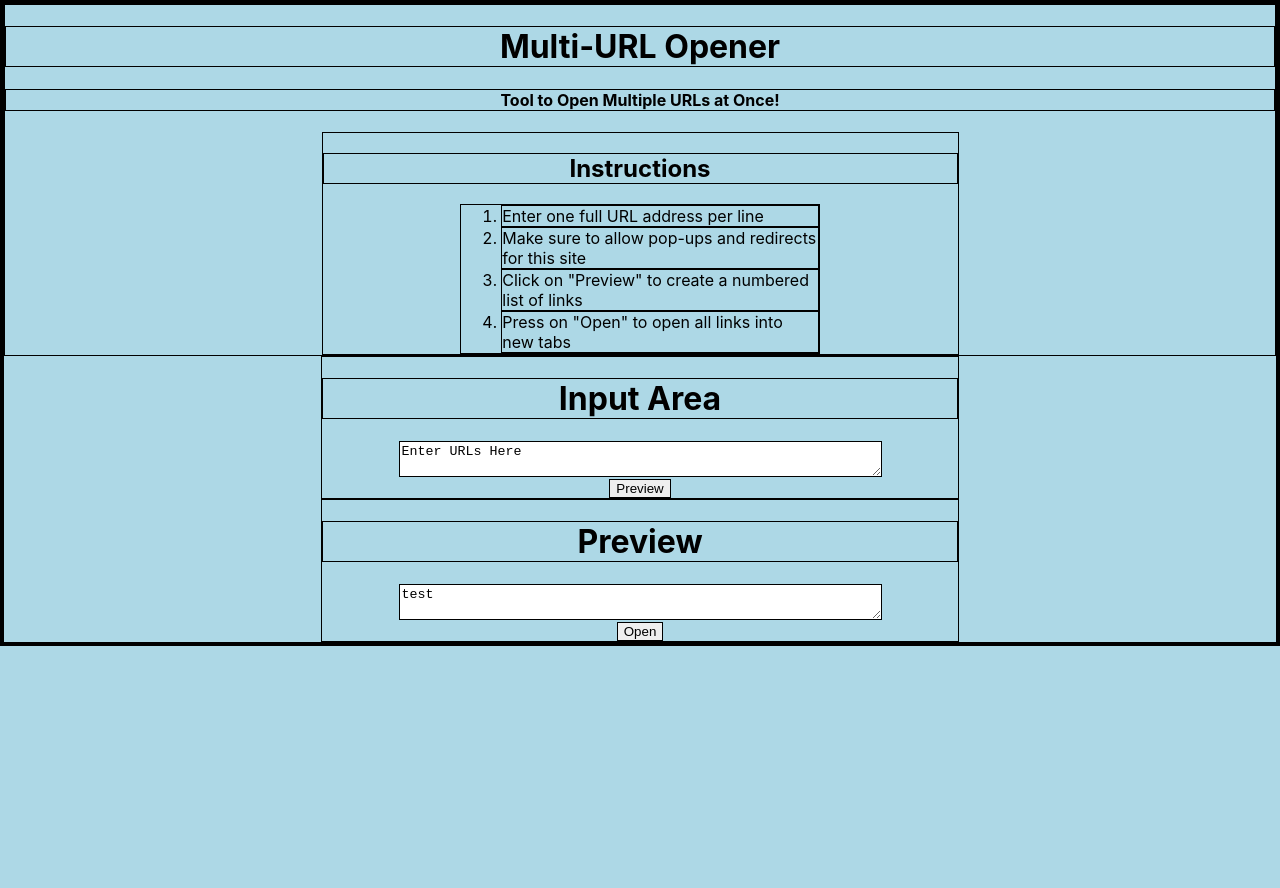
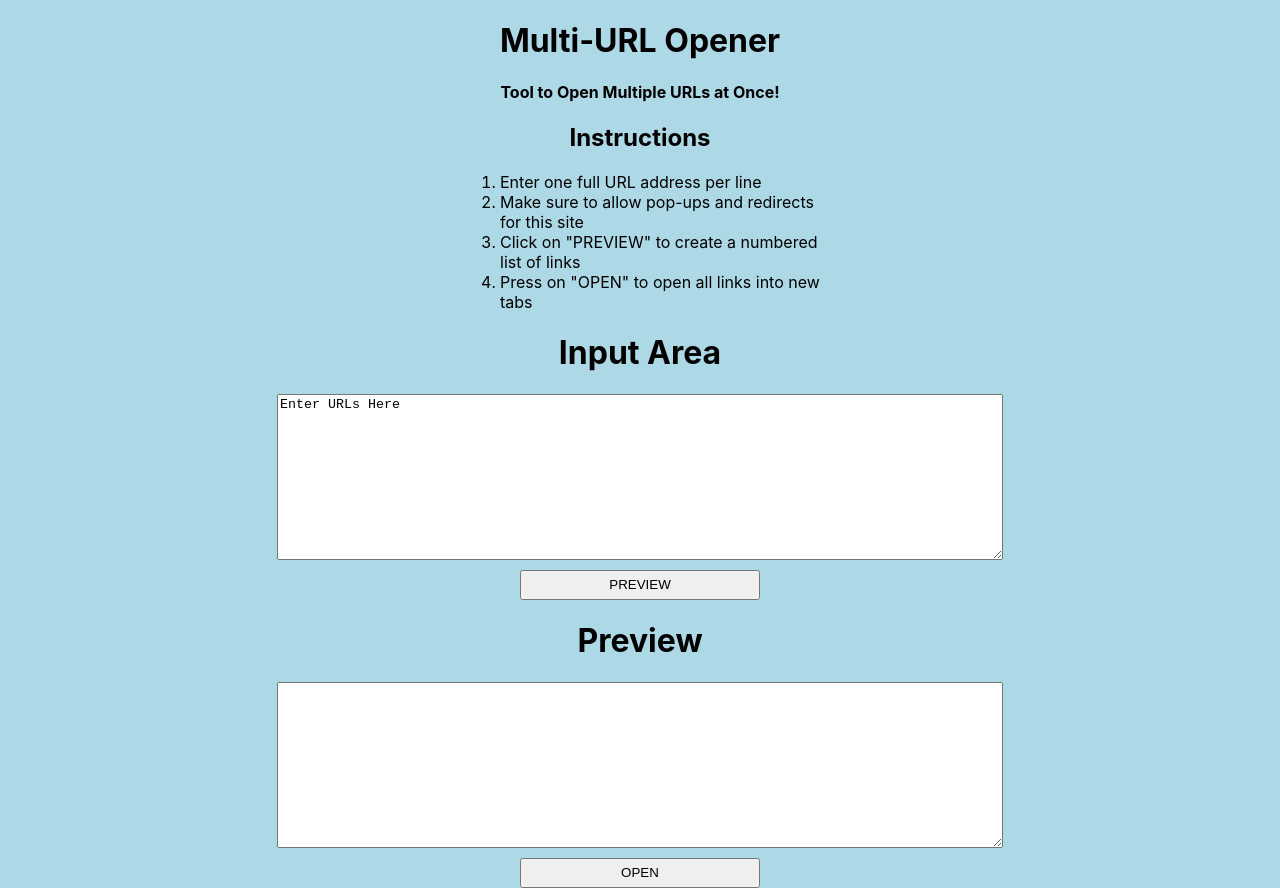
Before and after one commit to hung-dinh-nguyen/multi-url-opener, a React (Create React App) app: page / in a window 1280 px wide. Before the commit the page ends 800 px from the top, so only its background shows below. Built offline with nearby package versions, Linux system fonts and the light colour scheme.

Commit message:
Formatted Buttons

```diff
--- a/src/App.css
+++ b/src/App.css
@@ -43,9 +43,6 @@ body {
   background-color: #add8e6;
 }
 
-* {
-  border: 1px solid black;
-}
 
 .instructions {
   text-align: center;
--- a/src/App.js
+++ b/src/App.js
@@ -36,7 +36,7 @@ class App extends React.Component{
       super(props);
       this.state = {
           input: "Enter URLs Here",
-          preview: "test",
+          preview: "",
       };
       this.handleChange = this.handleChange.bind(this);
       this.parser = this.parser.bind(this);
@@ -96,8 +96,8 @@ class App extends React.Component{
               <ol>
                 <li>Enter one full URL address per line</li>
                 <li>Make sure to allow pop-ups and redirects for this site</li>
-                <li>Click on "Preview" to create a numbered list of links</li>
-                <li>Press on "Open" to open all links into new tabs</li>
+                <li>Click on "PREVIEW" to create a numbered list of links</li>
+                <li>Press on "OPEN" to open all links into new tabs</li>
               </ol>
           </div>
 
--- a/src/components/previewer/previewer.css
+++ b/src/components/previewer/previewer.css
@@ -1,5 +1,5 @@
 .preview-div {
-    width: 50%;
+    width: 75%;
     text-align: center;
     justify-content: center;
     padding: auto;
@@ -8,6 +8,15 @@
 
 .preview-text {
     width: 75%;
+    height: 20vh;
     display: block;
     margin: auto;
 }
+
+.preview-button {
+    width: 25%;
+    height: 30px;
+    margin-top: 10px;
+    padding: 0px;
+
+}
--- a/src/components/previewer/previewer.js
+++ b/src/components/previewer/previewer.js
@@ -17,7 +17,7 @@ const Previewer = (props) => {
                 id='preview-button'
                 className='preview-button'
                 onClick={props.onClick}
-            >Open</button>
+            >OPEN</button>
         </div>
     )
 };
--- a/src/components/url-parser/url-parser.css
+++ b/src/components/url-parser/url-parser.css
@@ -1,5 +1,5 @@
 .input-div {
-    width: 50%;
+    width: 75%;
     text-align: center;
     justify-content: center;
     padding: auto;
@@ -8,6 +8,15 @@
 
 .input-text {
     width: 75%;
+    height: 20vh;
     display: block;
     margin: auto;
 }
+
+.input-button {
+    width: 25%;
+    height: 30px;
+    margin-top: 10px;
+    padding: 0px;
+
+}
--- a/src/components/url-parser/url-parser.js
+++ b/src/components/url-parser/url-parser.js
@@ -16,7 +16,7 @@ const UrlParser = (props) => {
                 id='input-button'
                 className='input-button'
                 onClick={props.onClick}
-            >Preview</button>
+            >PREVIEW</button>
         </div>
     )
 };
```
